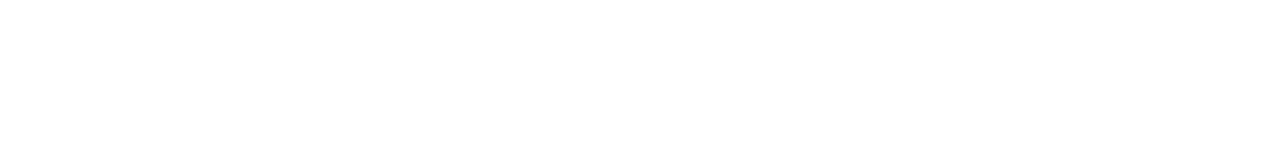
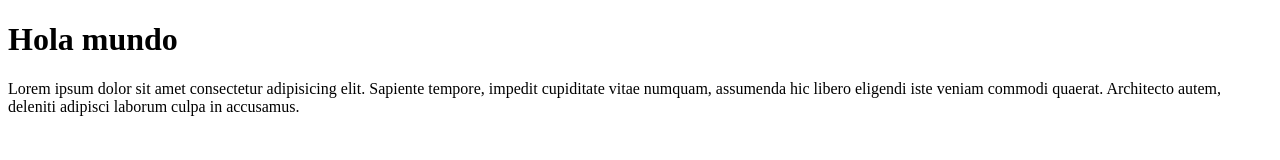
Before and after one commit to Mrrll/Prueba, a plain HTML site: page index.html in a window 1280 px wide. Drawn offline with Linux system fonts and the light colour scheme.

Commit message:
Agregado titulo y parrafo

```diff
--- a/index.html
+++ b/index.html
@@ -6,6 +6,7 @@
     <title>Document</title>
 </head>
 <body>
-
+    <h1>Hola mundo</h1>
+    <p>Lorem ipsum dolor sit amet consectetur adipisicing elit. Sapiente tempore, impedit cupiditate vitae numquam, assumenda hic libero eligendi iste veniam commodi quaerat. Architecto autem, deleniti adipisci laborum culpa in accusamus.</p>
 </body>
 </html>
```
